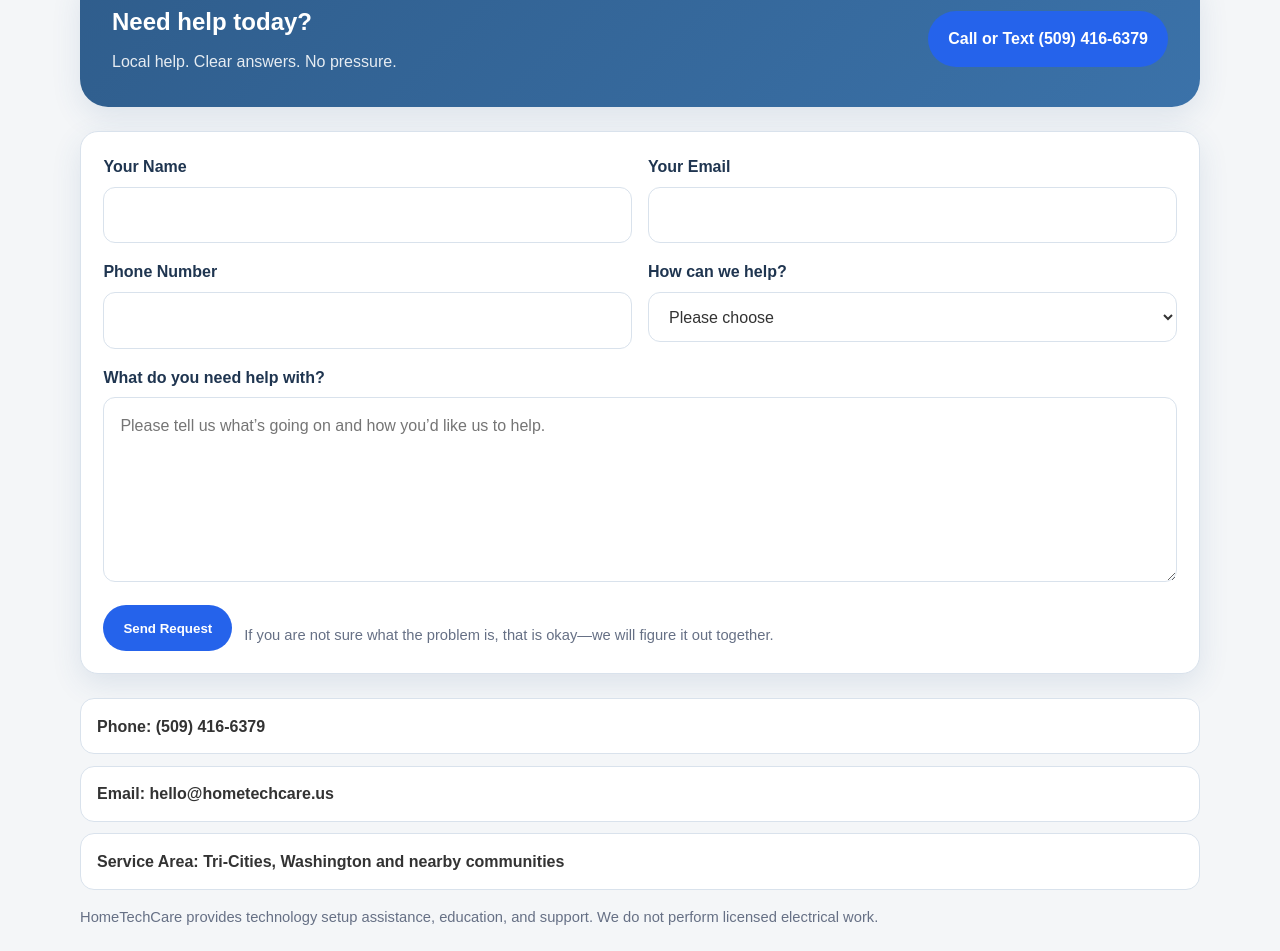
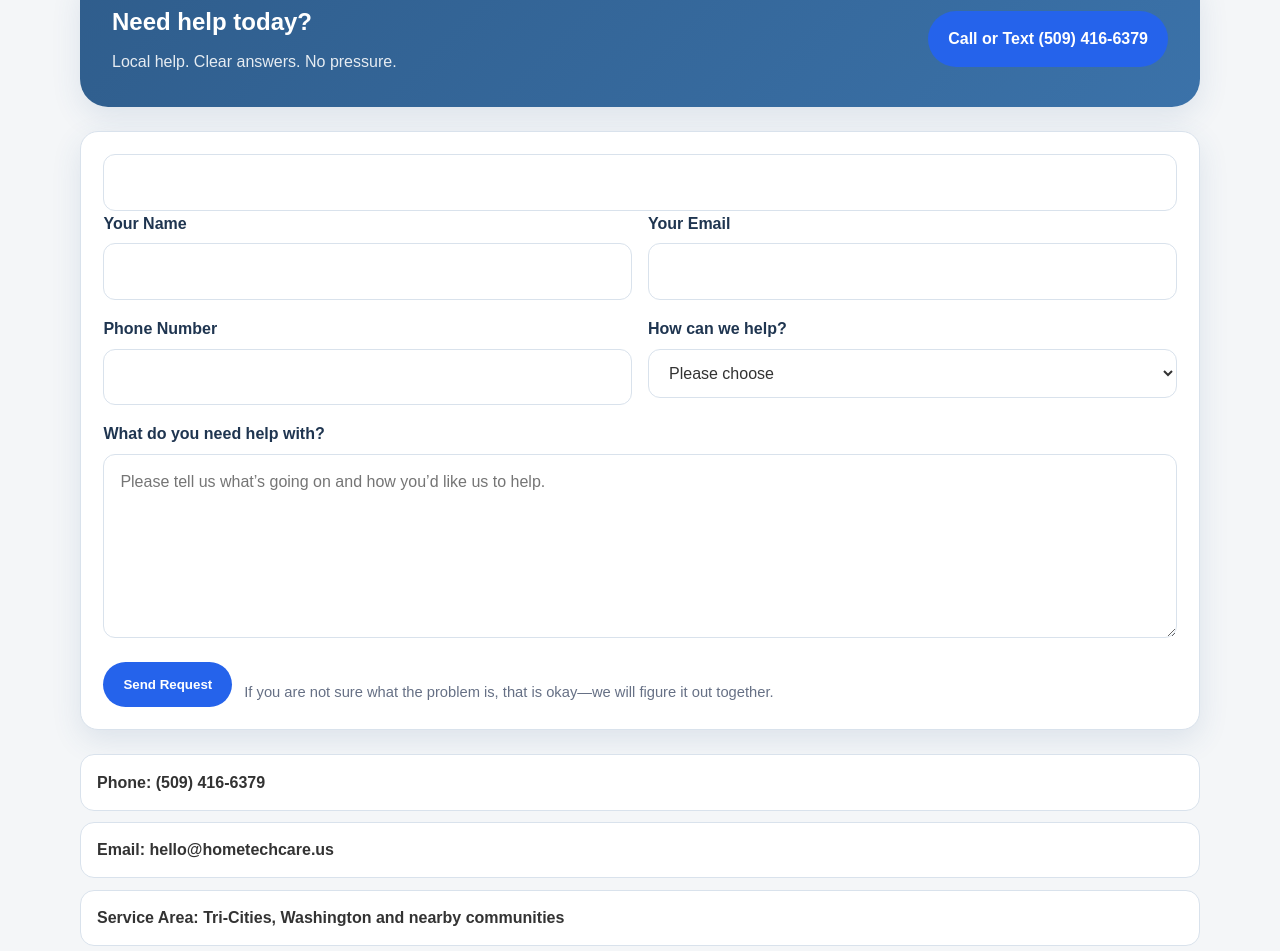
Before and after one commit to akcoach62-gif/HomeTechCare, a plain HTML site: page index.html in a window 1280 px wide. Shown: the part 3581-4532 px from the top of the page. Drawn offline with Linux system fonts and the light colour scheme.

```diff
--- a/index.html
+++ b/index.html
@@ -264,7 +264,7 @@
         >
           <input type="hidden" name="_subject" value="New HomeTechCare website inquiry" />
           <input type="hidden" name="_next" value="https://hometechcare.us/thank-you.html" />
-          <input type="hidden" name="source" id="source">
+          <input type="text" name="source" id="source">
           <input type="hidden" name="landing_page" id="landing_page">
           <input
             type="hidden"
```
